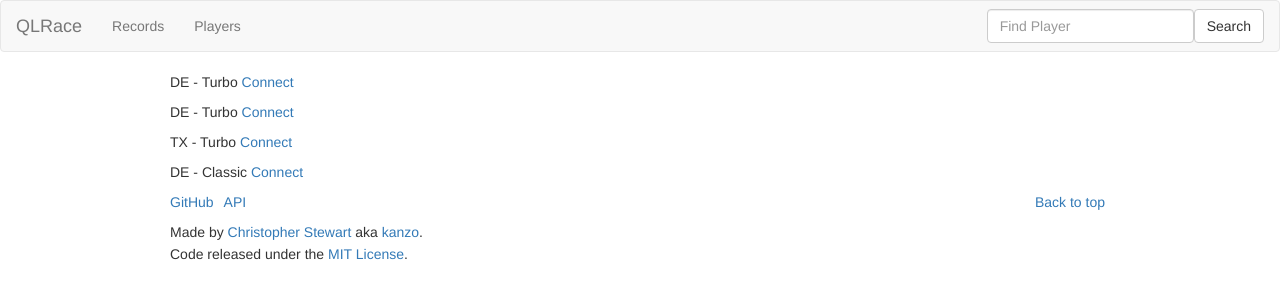
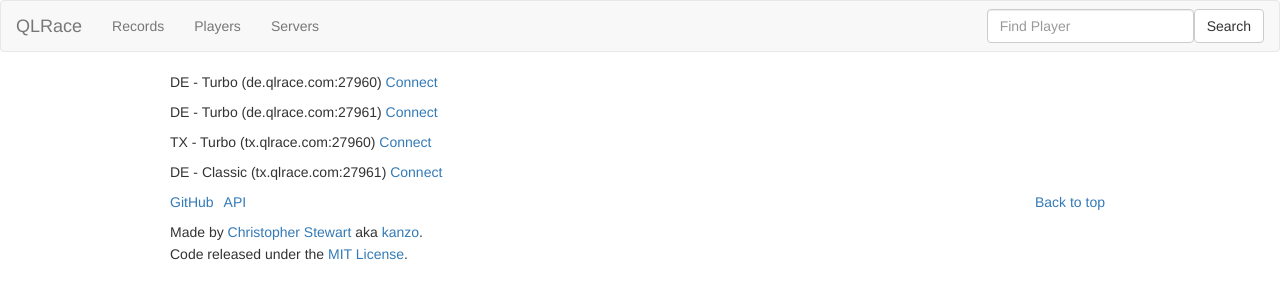
Before and after one commit to QLRace/QLRace, a Rails app: page /servers in a window 1280 px wide. Shown: the top 300 px of the page. Run offline with Rails 7, Linux system fonts and the light colour scheme; the visitor is signed in with stand-in values (Sample User, id 1); style sheets or scripts are compiled from the project's sources; parts of the project's set-up code (start-up, migrations or seed data) failed here and were passed over; some libraries are stand-ins or nearby versions.

Commit message:
Add Servers to navbar, show ip of servers, fix title

```diff
--- a/app/views/layouts/_navbar.html.slim
+++ b/app/views/layouts/_navbar.html.slim
@@ -14,6 +14,8 @@ body
             = link_to 'Records', root_path
           li
             = link_to 'Players', players_path
+          li
+            = link_to 'Servers', servers_path
         ul.nav.navbar-nav.navbar-right
           = form_tag(players_path, method: 'get', id: 'search-form', class: 'navbar-form navbar-right') do
             = text_field_tag :search, params[:search], placeholder: 'Find Player', class: 'form-control', 'data-autocomplete': players_autocomplete_path
--- a/app/views/static_pages/servers.html.slim
+++ b/app/views/static_pages/servers.html.slim
@@ -1,6 +1,6 @@
-- provide(:title, 'Players')
+- provide(:title, 'Servers')
 
-p DE - Turbo #{link_to 'Connect', 'steam://connect/de.qlrace.com:27960'}
-p DE - Turbo #{link_to 'Connect', 'steam://connect/de.qlrace.com:27961'}
-p TX - Turbo #{link_to 'Connect', 'steam://connect/tx.qlrace.com:27960'}
-p DE - Classic #{link_to 'Connect', 'steam://connect/tx.qlrace.com:27961'}
+p DE - Turbo (de.qlrace.com:27960) #{link_to 'Connect', 'steam://connect/de.qlrace.com:27960'}
+p DE - Turbo (de.qlrace.com:27961) #{link_to 'Connect', 'steam://connect/de.qlrace.com:27961'}
+p TX - Turbo (tx.qlrace.com:27960) #{link_to 'Connect', 'steam://connect/tx.qlrace.com:27960'}
+p DE - Classic (tx.qlrace.com:27961) #{link_to 'Connect', 'steam://connect/tx.qlrace.com:27961'}
```
